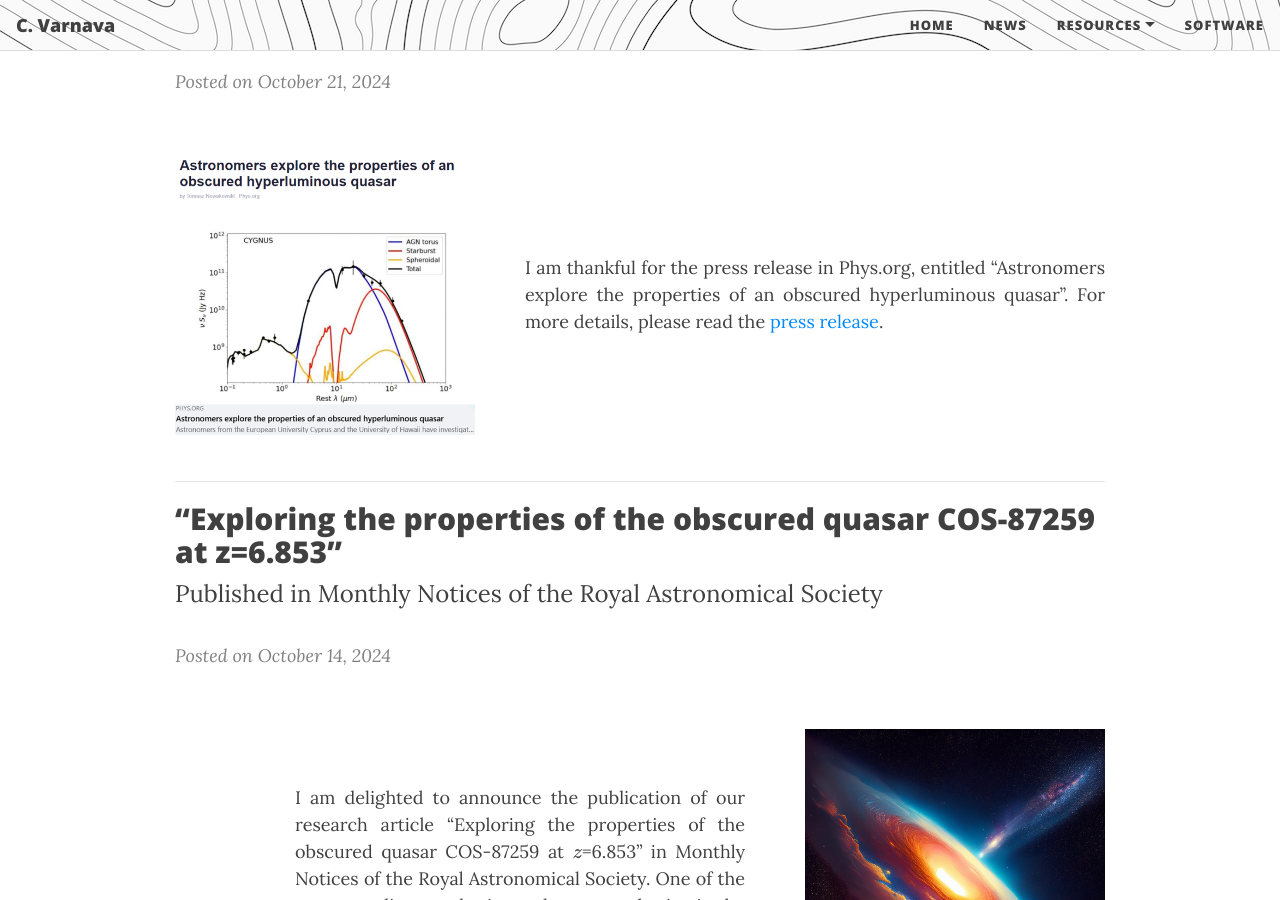
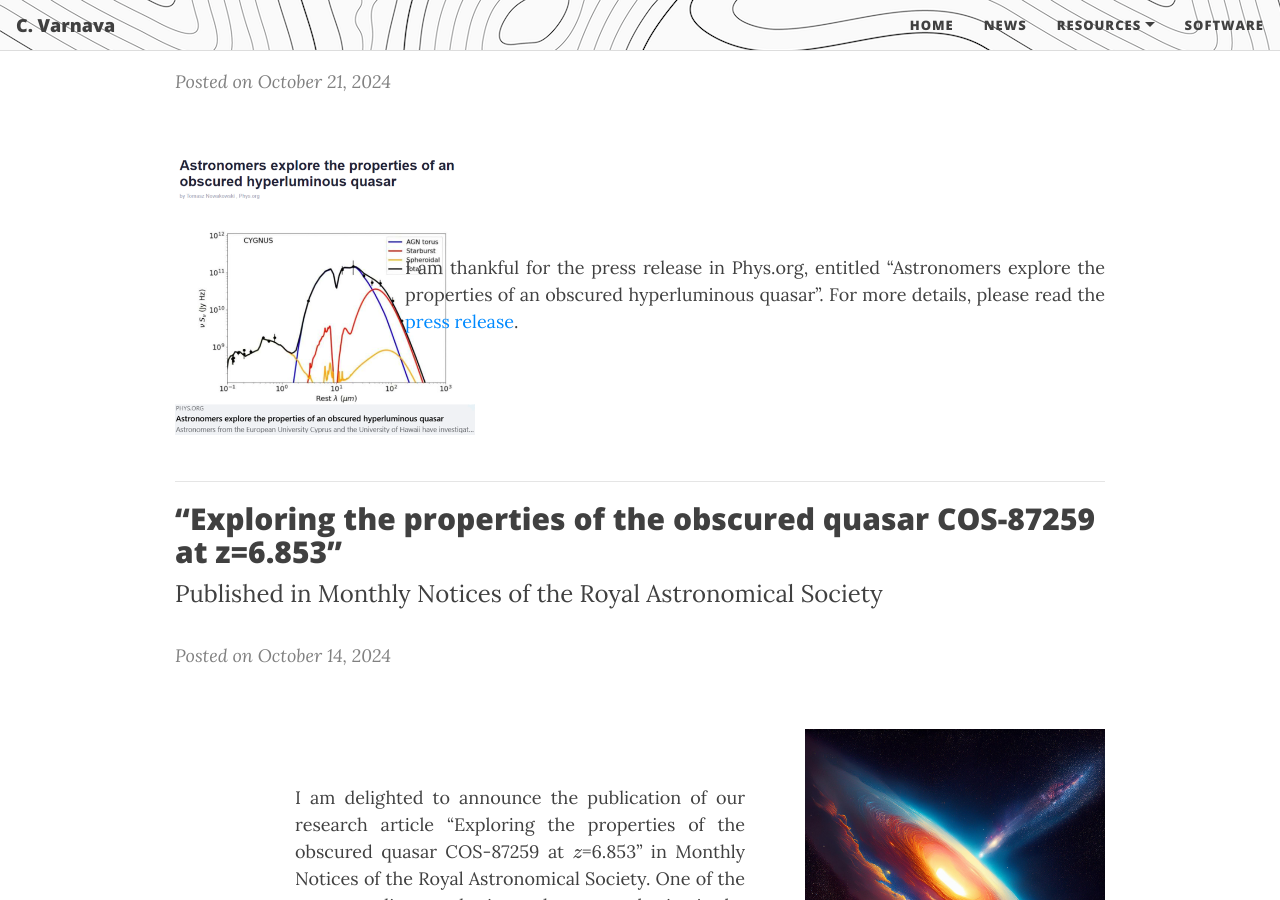
Before and after one commit to ch-var/ch-var.github.io, a Jekyll site: the page built from news.html, in a window 1280 px wide and 900 px high, scrolled down 338 px. Built offline with Jekyll 4.4.1, drawn with Linux system fonts in a browser that asks for light colours; formulas are drawn with MathJax 3.

Commit message:
Update news.html

```diff
--- a/news.html
+++ b/news.html
@@ -38,7 +38,7 @@
 
 <div style="display: flex; justify-content: space-between; align-items: center; flex-wrap: wrap;">
   <p style="margin-right: 30px;"><img src="/assets/img/press.png" style="max-width: 300px; height: auto;"/></p>
-  <p style="text-align: justify; flex: 1; margin-left: 20px;">I am thankful for the press release in Phys.org, entitled “Astronomers explore the properties of an obscured hyperluminous quasar”. For more details, please read the <a href="https://phys.org/news/2024-10-astronomers-explore-properties-obscured-hyperluminous.html">press release</a>.</p>
+  <p style="text-align: justify; flex: 1;">I am thankful for the press release in Phys.org, entitled “Astronomers explore the properties of an obscured hyperluminous quasar”. For more details, please read the <a href="https://phys.org/news/2024-10-astronomers-explore-properties-obscured-hyperluminous.html">press release</a>.</p>
 </div>
 
 <hr size="2" style="margin-left: -100px; margin-right: -100px;">
```
